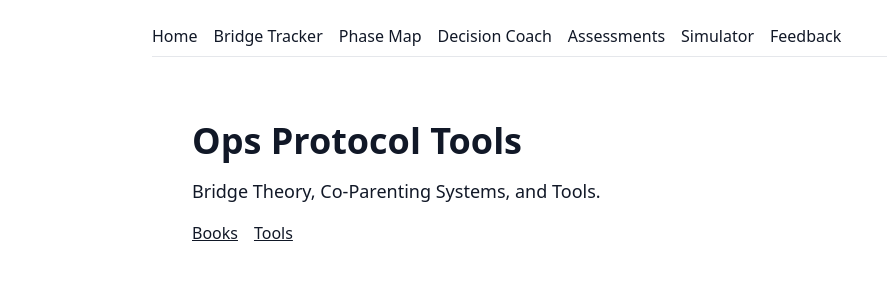
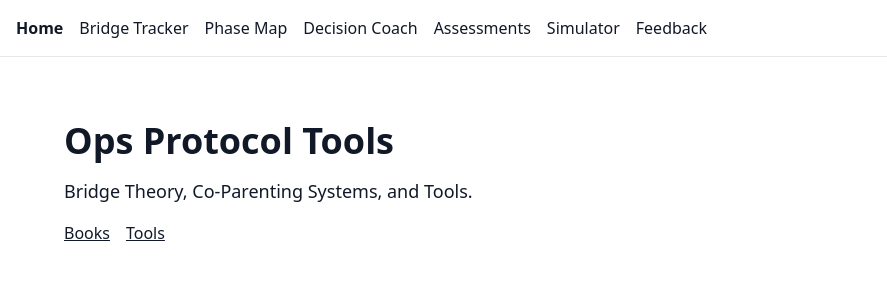
Before and after one commit to opsprotocoltools/opsprotocoltools-site, a Next.js app: page / in a window 1280 px wide. Shown: the top 300 px of the page, without its empty margins (0-887 px from the left). Built offline with nearby package versions, Linux system fonts and the light colour scheme.

Commit message:
fix(ts): type-only import for ReactNode

```diff
--- a/app/layout.tsx
+++ b/app/layout.tsx
@@ -1,25 +1,25 @@
 import "../styles/globals.css";
-import { ReactNode } from "react";
+import type { ReactNode } from "react";
 
 export const metadata = {
   title: "Ops Protocol Tools",
-  description: "Bridge Theory, Co-Parenting Systems, and Tools",
+  description: "Bridge Theory, Co-Parenting Systems, and Tools.",
 };
 
 export default function RootLayout({ children }: { children: ReactNode }) {
   return (
     <html lang="en">
-      <body className="max-w-5xl mx-auto p-6">
-        <nav className="flex gap-4 mb-6 border-b pb-2">
-          <a href="/">Home</a>
-          <a href="/tools/bridge">Bridge Tracker</a>
-          <a href="/tools/phase-map">Phase Map</a>
-          <a href="/tools/decision-coach">Decision Coach</a>
-          <a href="/tools/assessments">Assessments</a>
-          <a href="/tools/simulator">Simulator</a>
-          <a href="/tools/feedback">Feedback</a>
+      <body className="min-h-screen bg-white text-gray-900">
+        <nav className="p-4 border-b">
+          <a href="/" className="font-semibold mr-4">Home</a>
+          <a href="/tools/bridge" className="mr-4">Bridge Tracker</a>
+          <a href="/tools/phase-map" className="mr-4">Phase Map</a>
+          <a href="/tools/decision-coach" className="mr-4">Decision Coach</a>
+          <a href="/tools/assessments" className="mr-4">Assessments</a>
+          <a href="/tools/simulator" className="mr-4">Simulator</a>
+          <a href="/tools/feedback" className="mr-4">Feedback</a>
         </nav>
-        {children}
+        <main className="p-6">{children}</main>
       </body>
     </html>
   );
```
